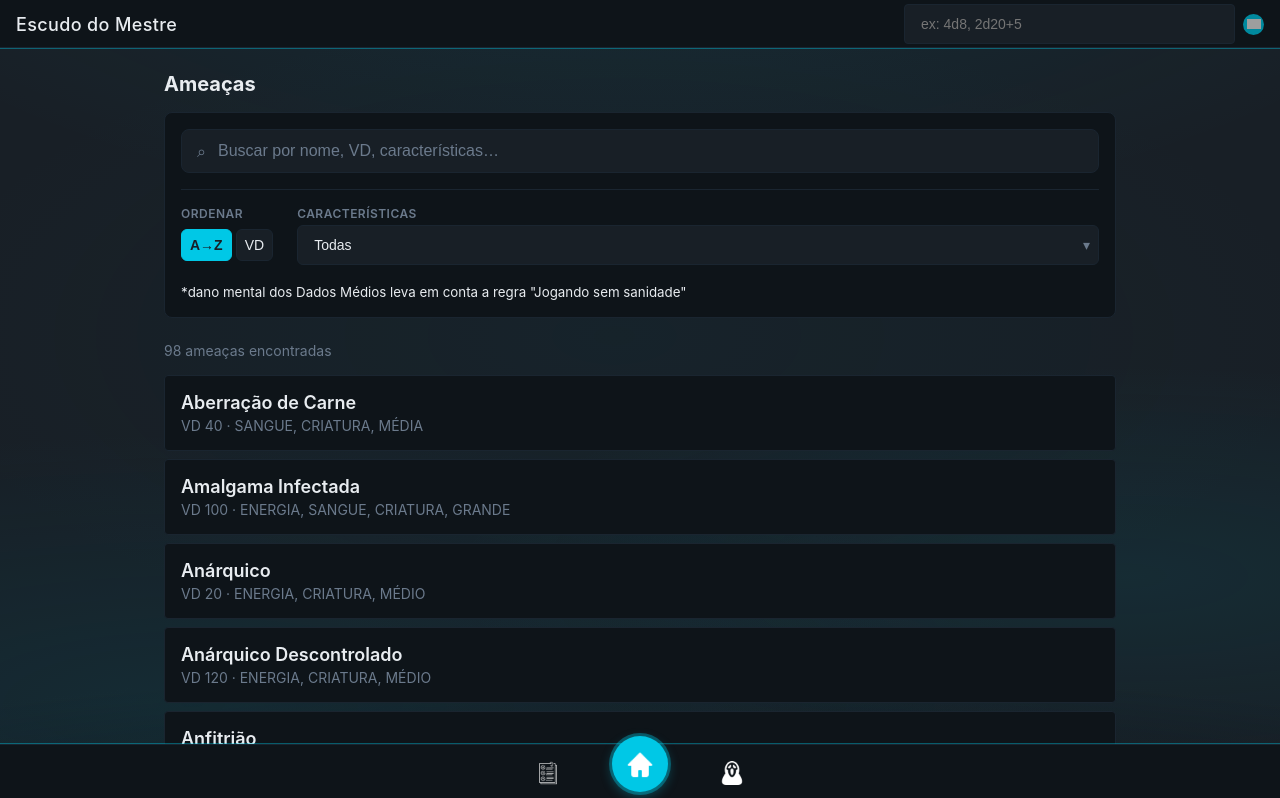
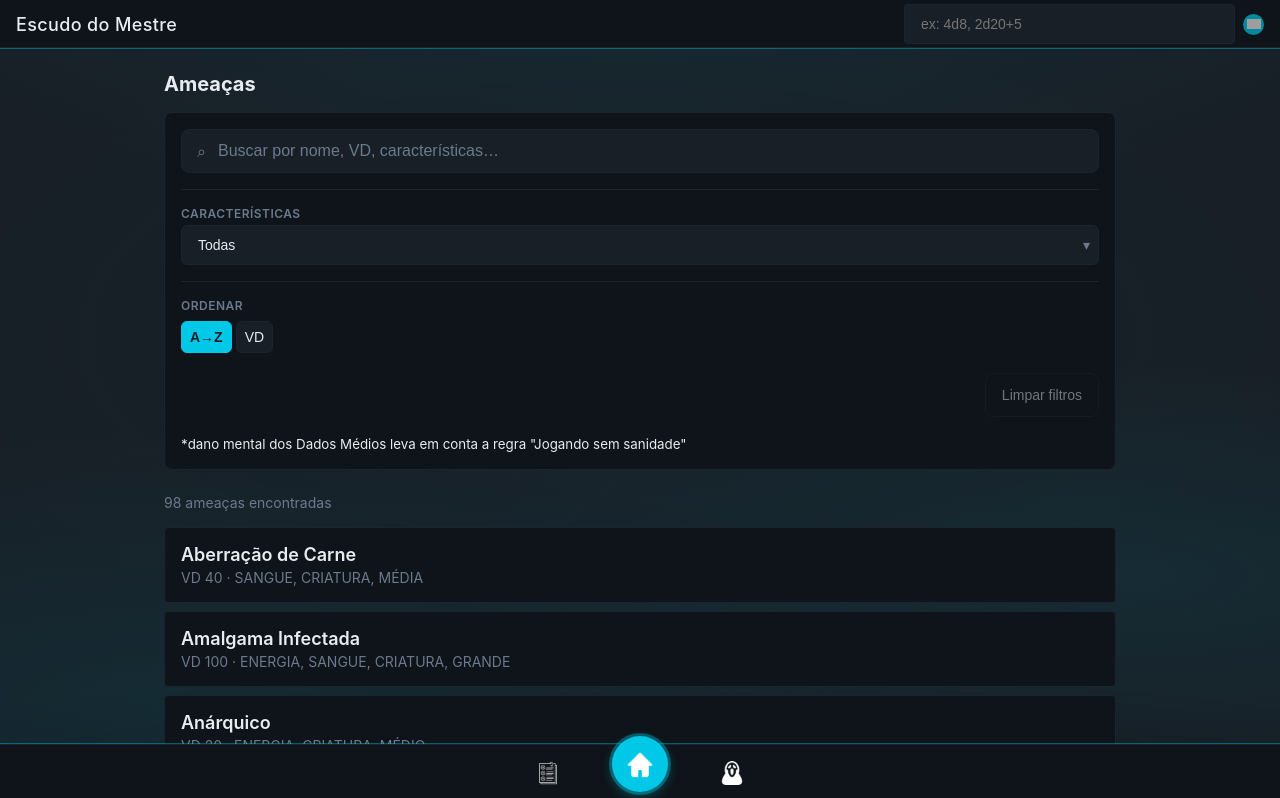
Before and after one commit to FernandoManoelAlmeida/escudo-mestre-oprpg-webapp, a Next.js app: page /ameacas in a window 1280 px wide. Shown: the top 798 px of the page. Built offline with nearby package versions, Linux system fonts and the light colour scheme; grey boxes are pictures that could not be loaded.

Commit message:
Filtros do bestiário na URL (q, ord, car) e hook sem router.replace no setState.

```diff
--- a/app/ameacas/page.tsx
+++ b/app/ameacas/page.tsx
@@ -1,6 +1,6 @@
 "use client";
 
-import { useEffect, useState, useRef } from "react";
+import { useEffect, useMemo, useState, useRef } from "react";
 import Link from "next/link";
 import styled from "styled-components";
 import {
@@ -17,6 +17,9 @@ import type {
 import { RasterIconSvg } from "@/components/ui/RasterIconSvg";
 import { AmeacasPageSkeleton } from "@/components/skeletons";
 import { theme } from "@/lib/theme";
+import { joinCsv, splitCsv } from "@/lib/listFilterQuery";
+import { useListFiltersInUrl } from "@/hooks/useListFiltersInUrl";
+import { FilterClearButton } from "@/components/ui/FilterClearButton";
 
 const Page = styled.div`
   padding: ${({ theme }) => theme.spacing.lg};
@@ -367,14 +370,36 @@ const OPCAO_VD_ASC: OrdenarOpcao = {
   sentido: "asc",
 };
 
+const ORDENAR_BY_VALUE: Record<string, OrdenarOpcao> = {
+  "nome-asc": OPCAO_NOME_ASC,
+  "nome-desc": OPCAO_NOME_DESC,
+  "vd-desc": OPCAO_VD_DESC,
+  "vd-asc": OPCAO_VD_ASC,
+};
+
+const OPRPG_AMEACAS_FILTER_DEFAULTS = {
+  q: "",
+  ord: "nome-asc",
+  car: "",
+};
+
+const ClearRow = styled.div`
+  display: flex;
+  justify-content: flex-end;
+  width: 100%;
+  margin-top: ${({ theme }) => theme.spacing.md};
+`;
+
 export default function AmeacasPage() {
   const [data, setData] = useState<AmeacasData | null>(null);
   const [loading, setLoading] = useState(true);
   const [error, setError] = useState<string | null>(null);
-  const [busca, setBusca] = useState("");
-  const [ordenar, setOrdenar] = useState<OrdenarOpcao>(OPCAO_NOME_ASC);
-  const [caracteristicasSelecionadas, setCaracteristicasSelecionadas] =
-    useState<string[]>([]);
+  const filterDefaults = useMemo(() => OPRPG_AMEACAS_FILTER_DEFAULTS, []);
+  const { values, setField, clear, hasActive } =
+    useListFiltersInUrl(filterDefaults);
+  const ordenar =
+    ORDENAR_BY_VALUE[values.ord] ?? OPCAO_NOME_ASC;
+  const caracteristicasSelecionadas = splitCsv(values.car);
   const [caracteristicasOpen, setCaracteristicasOpen] = useState(false);
   const caracteristicasRef = useRef<HTMLDivElement>(null);
 
@@ -402,9 +427,14 @@ export default function AmeacasPage() {
   }, [caracteristicasOpen]);
 
   const toggleCaracteristica = (c: string) => {
-    setCaracteristicasSelecionadas((prev) =>
-      prev.includes(c) ? prev.filter((x) => x !== c) : [...prev, c],
-    );
+    const next = caracteristicasSelecionadas.includes(c)
+      ? caracteristicasSelecionadas.filter((x) => x !== c)
+      : [...caracteristicasSelecionadas, c];
+    setField("car", joinCsv(next));
+  };
+
+  const setOrdenar = (opcao: OrdenarOpcao) => {
+    setField("ord", opcao.value);
   };
 
   if (loading) return <AmeacasPageSkeleton />;
@@ -431,7 +461,7 @@ export default function AmeacasPage() {
 
   const caracteristicasLista = getCaracteristicasParaFiltro(data);
   const filtered = filterAmeacas(data, {
-    texto: busca || undefined,
+    texto: values.q || undefined,
     ordenarPor: ordenar.por,
     ordenarSentido: ordenar.sentido,
     caracteristicas: caracteristicasSelecionadas.length
@@ -448,11 +478,64 @@ export default function AmeacasPage() {
             <SearchInput
               type="search"
               placeholder="Buscar por nome, VD, características…"
-              value={busca}
-              onChange={(e) => setBusca(e.target.value)}
+              value={values.q}
+              onChange={(e) => setField("q", e.target.value)}
               aria-label="Buscar texto nas fichas"
             />
           </SearchWrap>
+        </FilterSection>
+        <FilterSection>
+          <FilterBlock>
+            <FilterLabel id="caracteristica-label">Características</FilterLabel>
+            <MultiSelectWrap ref={caracteristicasRef}>
+              <MultiSelectTrigger
+                type="button"
+                onClick={() => setCaracteristicasOpen((o) => !o)}
+                aria-expanded={caracteristicasOpen}
+                aria-haspopup="listbox"
+                aria-labelledby="caracteristica-label"
+                id="filtro-caracteristicas"
+                title={
+                  caracteristicasSelecionadas.length > 0
+                    ? caracteristicasSelecionadas.join(", ")
+                    : undefined
+                }
+              >
+                <MultiSelectTriggerText>
+                  {caracteristicasSelecionadas.length === 0
+                    ? "Todas"
+                    : caracteristicasSelecionadas.join(", ")}
+                </MultiSelectTriggerText>
+              </MultiSelectTrigger>
+              {caracteristicasOpen && (
+                <MultiSelectPanel role="listbox" aria-multiselectable>
+                  {caracteristicasSelecionadas.length > 0 && (
+                    <MultiSelectClearBtn
+                      type="button"
+                      onClick={() => {
+                        setField("car", "");
+                        setCaracteristicasOpen(false);
+                      }}
+                      aria-label="Limpar seleção de características"
+                    >
+                      Limpar seleção
+                    </MultiSelectClearBtn>
+                  )}
+                  {caracteristicasLista.map((c) => (
+                    <MultiSelectOption key={c}>
+                      <input
+                        type="checkbox"
+                        checked={caracteristicasSelecionadas.includes(c)}
+                        onChange={() => toggleCaracteristica(c)}
+                        aria-label={c}
+                      />
+                      {c}
+                    </MultiSelectOption>
+                  ))}
+                </MultiSelectPanel>
+              )}
+            </MultiSelectWrap>
+          </FilterBlock>
         </FilterSection>
         <FilterSection>
           <FilterRow>
@@ -529,61 +612,11 @@ export default function AmeacasPage() {
                 </OrderBtn>
               </OrderGroup>
             </FilterBlock>
-            <FilterBlock>
-              <FilterLabel id="caracteristica-label">
-                Características
-              </FilterLabel>
-              <MultiSelectWrap ref={caracteristicasRef}>
-                <MultiSelectTrigger
-                  type="button"
-                  onClick={() => setCaracteristicasOpen((o) => !o)}
-                  aria-expanded={caracteristicasOpen}
-                  aria-haspopup="listbox"
-                  aria-labelledby="caracteristica-label"
-                  id="filtro-caracteristicas"
-                  title={
-                    caracteristicasSelecionadas.length > 0
-                      ? caracteristicasSelecionadas.join(", ")
-                      : undefined
-                  }
-                >
-                  <MultiSelectTriggerText>
-                    {caracteristicasSelecionadas.length === 0
-                      ? "Todas"
-                      : caracteristicasSelecionadas.join(", ")}
-                  </MultiSelectTriggerText>
-                </MultiSelectTrigger>
-                {caracteristicasOpen && (
-                  <MultiSelectPanel role="listbox" aria-multiselectable>
-                    {caracteristicasSelecionadas.length > 0 && (
-                      <MultiSelectClearBtn
-                        type="button"
-                        onClick={() => {
-                          setCaracteristicasSelecionadas([]);
-                          setCaracteristicasOpen(false);
-                        }}
-                        aria-label="Limpar seleção de características"
-                      >
-                        Limpar seleção
-                      </MultiSelectClearBtn>
-                    )}
-                    {caracteristicasLista.map((c) => (
-                      <MultiSelectOption key={c}>
-                        <input
-                          type="checkbox"
-                          checked={caracteristicasSelecionadas.includes(c)}
-                          onChange={() => toggleCaracteristica(c)}
-                          aria-label={c}
-                        />
-                        {c}
-                      </MultiSelectOption>
-                    ))}
-                  </MultiSelectPanel>
-                )}
-              </MultiSelectWrap>
-            </FilterBlock>
           </FilterRow>
         </FilterSection>
+        <ClearRow>
+          <FilterClearButton onClick={clear} disabled={!hasActive} />
+        </ClearRow>
         <FeedbackText style={{ marginTop: theme.spacing.md }}>
           <small>
             *dano mental dos Dados Médios leva em conta a regra &quot;Jogando sem
--- /dev/null
+++ b/components/ui/FilterClearButton.tsx
@@ -0,0 +1,44 @@
+"use client";
+
+import styled from "styled-components";
+
+const Btn = styled.button`
+  width: 100%;
+  min-height: 44px;
+  padding: ${({ theme }) => theme.spacing.sm} ${({ theme }) => theme.spacing.md};
+  background: ${({ theme }) => theme.colors.surface};
+  border: 1px solid ${({ theme }) => theme.colors.border};
+  border-radius: 8px;
+  color: ${({ theme }) => theme.colors.text};
+  font-size: ${({ theme }) => theme.typography.fontSize.sm};
+  cursor: pointer;
+
+  &:hover:not(:disabled) {
+    border-color: ${({ theme }) => theme.colors.borderHighlight};
+    background: ${({ theme }) => theme.colors.surfaceHover};
+  }
+
+  &:disabled {
+    opacity: 0.45;
+    cursor: not-allowed;
+  }
+
+  @media (min-width: 520px) {
+    width: auto;
+    margin-left: auto;
+    display: block;
+  }
+`;
+
+type Props = {
+  onClick: () => void;
+  disabled?: boolean;
+};
+
+export function FilterClearButton({ onClick, disabled }: Props) {
+  return (
+    <Btn type="button" onClick={onClick} disabled={disabled} aria-label="Limpar filtros">
+      Limpar filtros
+    </Btn>
+  );
+}
--- /dev/null
+++ b/hooks/useListFiltersInUrl.ts
@@ -0,0 +1,115 @@
+"use client";
+
+import { useCallback, useEffect, useMemo, useRef, useState } from "react";
+import { usePathname, useRouter, useSearchParams } from "next/navigation";
+import {
+  buildQueryString,
+  hasActiveFilters,
+  parseFilterValuesFromSearchParams,
+} from "@/lib/listFilterQuery";
+
+export type UseListFiltersInUrlOptions = {
+  debounceMs?: number;
+  /** Keys synced to URL after debounce (e.g. `q`). Others sync immediately. */
+  debouncedKeys?: string[];
+};
+
+export function useListFiltersInUrl(
+  defaults: Record<string, string>,
+  options: UseListFiltersInUrlOptions = {},
+) {
+  const { debounceMs = 300, debouncedKeys = ["q"] } = options;
+  const router = useRouter();
+  const pathname = usePathname();
+  const searchParams = useSearchParams();
+  const defaultsRef = useRef(defaults);
+  defaultsRef.current = defaults;
+
+  const parseFromUrl = useCallback(() => {
+    return parseFilterValuesFromSearchParams(
+      defaultsRef.current,
+      searchParams,
+    );
+  }, [searchParams]);
+
+  const [values, setValues] = useState<Record<string, string>>(parseFromUrl);
+  const valuesRef = useRef(values);
+  valuesRef.current = values;
+
+  const debounceRef = useRef<ReturnType<typeof setTimeout> | null>(null);
+
+  useEffect(() => {
+    const parsed = parseFromUrl();
+    valuesRef.current = parsed;
+    setValues(parsed);
+  }, [parseFromUrl]);
+
+  const writeUrl = useCallback(
+    (next: Record<string, string>) => {
+      const qs = buildQueryString(next, defaultsRef.current);
+      router.replace(`${pathname}${qs}`, { scroll: false });
+    },
+    [router, pathname],
+  );
+
+  const scheduleDebouncedWrite = useCallback(
+    (next: Record<string, string>) => {
+      if (debounceRef.current) clearTimeout(debounceRef.current);
+      debounceRef.current = setTimeout(() => {
+        writeUrl(next);
+        debounceRef.current = null;
+      }, debounceMs);
+    },
+    [writeUrl, debounceMs],
+  );
+
+  useEffect(() => {
+    return () => {
+      if (debounceRef.current) clearTimeout(debounceRef.current);
+    };
+  }, []);
+
+  const setField = useCallback(
+    (key: string, value: string) => {
+      const next = { ...valuesRef.current, [key]: value };
+      valuesRef.current = next;
+      setValues(next);
+      if (debouncedKeys.includes(key)) scheduleDebouncedWrite(next);
+      else writeUrl(next);
+    },
+    [debouncedKeys, scheduleDebouncedWrite, writeUrl],
+  );
+
+  const setFields = useCallback(
+    (patch: Partial<Record<string, string>>) => {
+      const next: Record<string, string> = { ...valuesRef.current };
+      for (const [key, value] of Object.entries(patch)) {
+        if (value !== undefined) next[key] = value;
+      }
+      valuesRef.current = next;
+      setValues(next);
+      const needsDebounce = Object.keys(patch).some((k) =>
+        debouncedKeys.includes(k),
+      );
+      if (needsDebounce) scheduleDebouncedWrite(next);
+      else writeUrl(next);
+    },
+    [debouncedKeys, scheduleDebouncedWrite, writeUrl],
+  );
+
+  const clear = useCallback(() => {
+    if (debounceRef.current) clearTimeout(debounceRef.current);
+    const d = defaultsRef.current;
+    const next = { ...d };
+    valuesRef.current = next;
+    setValues(next);
+    router.replace(pathname, { scroll: false });
+  }, [router, pathname]);
+
+  const hasActive = useMemo(
+    () => hasActiveFilters(defaults, values),
+    [defaults, values],
+  );
+
+  return { values, setField, setFields, clear, hasActive };
+}
--- /dev/null
+++ b/lib/listFilterQuery.ts
@@ -0,0 +1,68 @@
+import type { OrdenarSentido, SortOrderValue } from "@/lib/sortOrder";
+
+export function encodeSortOrder(por: string, sentido: OrdenarSentido): string {
+  return `${por}:${sentido}`;
+}
+
+export function decodeSortOrder(
+  raw: string | null | undefined,
+  fallback: SortOrderValue,
+): SortOrderValue {
+  if (!raw?.trim()) return fallback;
+  const idx = raw.indexOf(":");
+  if (idx < 0) return fallback;
+  const por = raw.slice(0, idx);
+  const sentido = raw.slice(idx + 1);
+  if (sentido === "asc" || sentido === "desc") {
+    return { por, sentido };
+  }
+  return fallback;
+}
+
+export function joinCsv(items: string[]): string {
+  return items.filter(Boolean).join(",");
+}
+
+export function splitCsv(raw: string | null | undefined): string[] {
+  if (!raw?.trim()) return [];
+  return raw
+    .split(",")
+    .map((s) => s.trim())
+    .filter(Boolean);
+}
+
+export function parseFilterValuesFromSearchParams(
+  defaults: Record<string, string>,
+  searchParams: URLSearchParams,
+): Record<string, string> {
+  const out = { ...defaults };
+  for (const key of Object.keys(defaults)) {
+    const v = searchParams.get(key);
+    if (v !== null) out[key] = v;
+  }
+  return out;
+}
+
+export function hasActiveFilters(
+  defaults: Record<string, string>,
+  current: Record<string, string>,
+): boolean {
+  for (const key of Object.keys(defaults)) {
+    if ((current[key] ?? "") !== (defaults[key] ?? "")) return true;
+  }
+  return false;
+}
+
+export function buildQueryString(
+  values: Record<string, string>,
+  defaults: Record<string, string>,
+): string {
+  const params = new URLSearchParams();
+  for (const key of Object.keys(defaults)) {
+    const v = values[key] ?? "";
+    const def = defaults[key] ?? "";
+    if (v && v !== def) params.set(key, v);
+  }
+  const s = params.toString();
+  return s ? `?${s}` : "";
+}
--- /dev/null
+++ b/lib/sortOrder.ts
@@ -0,0 +1,6 @@
+export type OrdenarSentido = "asc" | "desc";
+
+export type SortOrderValue = {
+  por: string;
+  sentido: OrdenarSentido;
+};
```
Also changed, not shown: tests/setup/next-mocks.tsx (+10 -0 lines).
